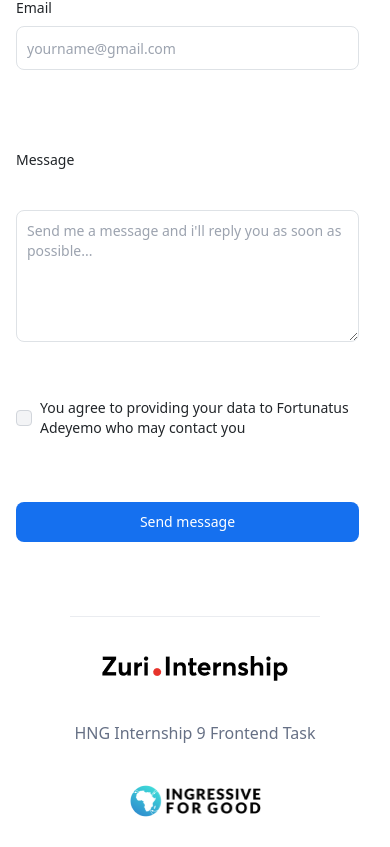
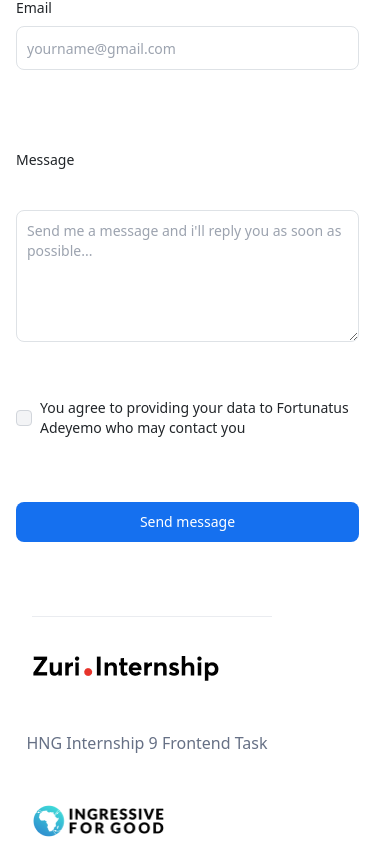
Before and after one commit to Natus05/HNGI, a React (Create React App) app: page /contact in a window 390 px wide. Shown: the part 498-1345 px from the top of the page. Built offline with nearby package versions, Linux system fonts and the light colour scheme.

Commit message:
Footer updated

```diff
--- a/src/components/Footer.jsx
+++ b/src/components/Footer.jsx
@@ -3,11 +3,11 @@ import React from 'react'
 
 function Footer() {
   return (
-    <div className='flex flex-col items-center py-[10px] md:py-[48px] px-0 gap-[64px] bg-[#ffffff]'>
-       <div className='flex flex-col items-center justify-center py-0 px-[32px] min-h-[64px]'>
-          <div className='box-border flex flex-col md:flex-row justify-center items-center pt-[32px] px-0 pb-0 gap-[40px] md:gap-[60px] lg:gap-[32px] border-t border-[#EAECF0] border-solid'>
+    <div className='flex flex-col justify-start items-start md:items-center md:justify-center py-[10px] md:py-[48px] px-0 gap-[64px] bg-[#ffffff]'>
+       <div className='flex flex-col justify-start items-start md:items-center md:justify-center py-0 px-[32px] min-h-[64px]'>
+          <div className='box-border flex flex-col md:flex-row justify-start items-start md:justify-center md:items-center pt-[32px] px-0 pb-0 gap-[40px] md:gap-[60px] lg:gap-[32px] border-t border-[#EAECF0] border-solid'>
              <img id="zuri" className='order-first' width="187.59px" height="32px" src="./images/Zuri.png" alt="Zuri" />
-             <p className='h-[24px] min-w-[250px] lg:w-[832px] font-[400] text-[16px] leading-[24px] text-center text-[#667085]'>HNG Internship 9 Frontend Task</p>
+             <p className='h-[24px] min-w-[250px] ml-[-10px] md:ml-0 my-[10px] md:my-0 lg:w-[832px] font-[400] text-[16px] leading-[24px] text-center text-[#667085]'>HNG Internship 9 Frontend Task</p>
              <img id="I4G" className="order-last" width="132.13px" height="32px" src="./images/I4G.png" alt="I4G" />
           </div>
        </div>
```
